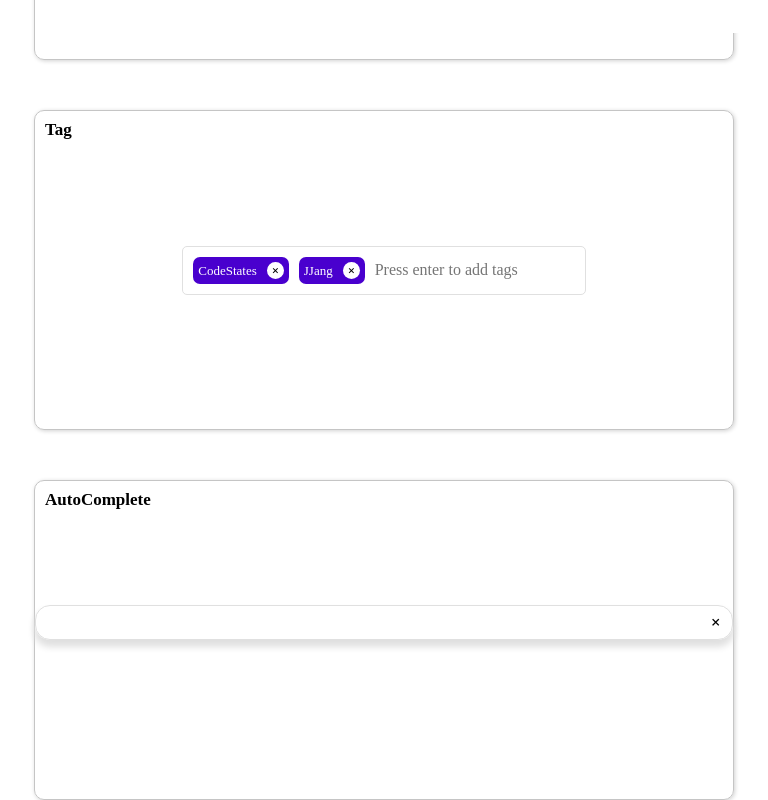
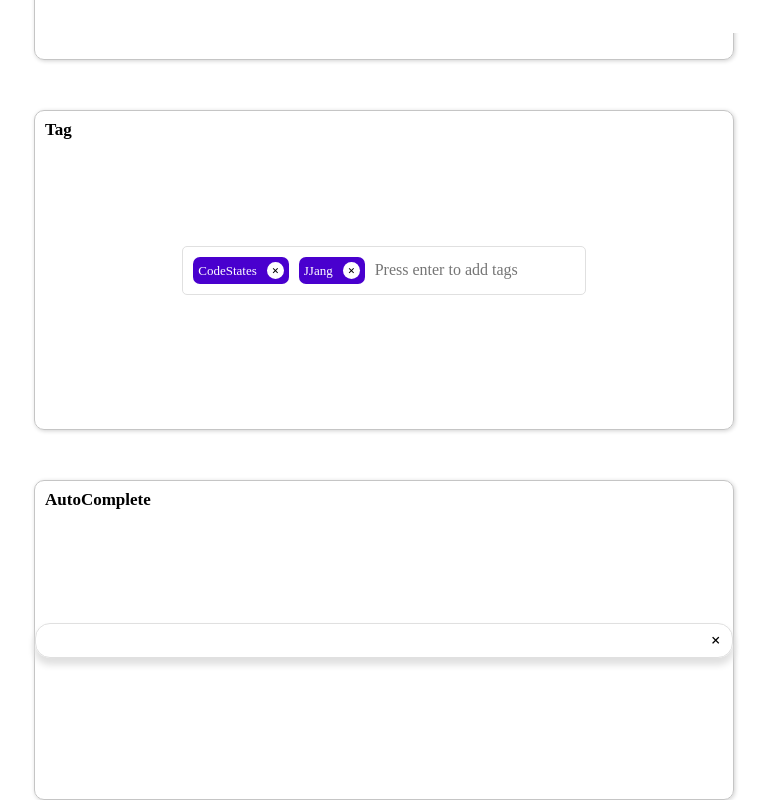
Before and after one commit to Lee-Seonghyun316/wanted_pre_onboarding, a React (Create React App) app in the folder custom-component/: page / in a window 1280 px wide. Shown: the part 1050-1850 px from the top of the page, without its empty margins (256-1024 px from the left). Built offline with nearby package versions, Linux system fonts and the light colour scheme.

Commit message:
Refactor: AutoComplete 에 성능을 고려한 useCallback 추가, 태그 위치 속성 수정
- 기존에 absolute 를 이용하여 inputContainer AutoContainer 위치를 설정하였으나, 하나의 Wrap 으로 감싸고 relative 로 위치를 설정할 수 있도록 변경

```diff
--- a/custom-component/src/component/AutoComplete.js
+++ b/custom-component/src/component/AutoComplete.js
@@ -1,8 +1,7 @@
-import React, { useState } from "react";
+import React, { useCallback, useState } from "react";
 import Container from "./Container";
 import styled from "styled-components";
 
-const AutoComplete = () => {
 const autoItems = [
   { id: 1, text: "antique" },
   { id: 2, text: "vintage" },
@@ -10,75 +9,89 @@ const AutoComplete = () => {
   { id: 4, text: "rustic" },
   { id: 5, text: "refurbished" },
 ];
+const { id, text } = [autoItems];
+
+const AutoComplete = () => {
   const [suggestions, setSuggestions] = useState([]);
   const [inputText, setInputText] = useState("");
 
-  const onTextChanged = (e) => {
+  const changeSuggestions = useCallback(
+    (value) => {
+      const regex = new RegExp(`${value}`, "i");
+      setSuggestions(autoItems.filter(({ text }) => regex.test(text)));
+    },
+    [autoItems, text]
+  );
+
+  const handleTextChange = useCallback((e) => {
     const value = e.target.value;
     if (value.length > 0) {
-      const regex = new RegExp(`${value}`, "i");
-      setSuggestions(autoItems.sort().filter((item) => regex.test(item.text)));
+      changeSuggestions(value);
     } else {
       setSuggestions([]);
     }
     setInputText(value);
-  };
-  const suggestionSelect = (value) => {
+  }, []);
+
+  const handleSelect = useCallback((value) => {
     setInputText(value);
-    setSuggestions([]);
-  };
-  const handleXBtn = () => {
+    changeSuggestions(value);
+  }, []);
+
+  const handleXBtnClick = useCallback(() => {
     setInputText("");
     setSuggestions([]);
-  };
-  const renderSuggestions = () => {
+  }, []);
+
+  const renderSuggestions = useCallback(() => {
     if (suggestions.length === 0) {
       return null;
     }
 
     return (
-      <AutoDropPart>
+      <AutoContainer>
         <AutoList>
-          {suggestions.map((item) => (
-            <AutoItem key={item.id} onClick={() => suggestionSelect(item.text)}>
-              {item.text}
+          {suggestions.map(({ id, text }) => (
+            <AutoItem key={id} onClick={() => handleSelect(text)}>
+              {text}
             </AutoItem>
           ))}
         </AutoList>
-      </AutoDropPart>
+      </AutoContainer>
     );
-  };
+  }, [suggestions, id, text]);
 
   return (
     <Container title="AutoComplete">
+      <Wrap>
         <InputContainer isSuggestions={suggestions.length}>
-        <Input type="text" value={inputText} onChange={onTextChanged} />
-        <XBtn onClick={() => handleXBtn()}>+</XBtn>
+          <Input type="text" value={inputText} onChange={handleTextChange} />
+          <XBtn onClick={() => handleXBtnClick()}>+</XBtn>
         </InputContainer>
-      <AutoContainer isSuggestions={suggestions.length}>
         {renderSuggestions()}
-      </AutoContainer>
+      </Wrap>
     </Container>
   );
 };
 
 export default AutoComplete;
 
+const Wrap = styled.div`
+  position: relative;
+  width: 100%;
+`;
+
 const InputContainer = styled.div`
   height: 35px;
-  position: absolute;
-  top: 50%;
-  left: 0;
-  transform: translateY(-100%);
+  position: relative;
   width: 100%;
   display: flex;
   justify-content: space-between;
   border: 1px solid ${({ theme }) => theme.colors.gray_4};
-  box-shadow: 0px 6px 7px 1px ${({ theme }) => theme.colors.gray_4};
+  box-shadow: 0 6px 7px 1px ${({ theme }) => theme.colors.gray_4};
   padding: 5px 5px 5px 10px;
-  border-radius: 15px 15px
-    ${({ isSuggestions }) => (isSuggestions > 0 ? 0 : "15px")}
-    ${({ isSuggestions }) => (isSuggestions > 0 ? 0 : "15px")};
+  border-radius: ${({ isSuggestions }) =>
+    isSuggestions > 0 ? "15px 15px 0 0" : "15px 15px 15px 15px"};
 `;
 
 const Input = styled.input`
@@ -94,22 +107,18 @@ const XBtn = styled.button`
 
 const AutoContainer = styled.div`
   position: absolute;
-  top: 50%;
+  top: 35px;
   left: 0;
   transform: translateY(-50%+35px);
-  visibility: ${({ isSuggestions }) =>
-    isSuggestions > 0 ? "visible" : "hidden"};
   background-color: white;
   padding: 10px 0;
   width: 100%;
   border: 1px solid ${({ theme }) => theme.colors.gray_4};
   border-top: none;
-  box-shadow: 0px 6px 7px 1px ${({ theme }) => theme.colors.gray_4};
+  box-shadow: 0 6px 7px 1px ${({ theme }) => theme.colors.gray_4};
   gap: 10px;
   border-radius: 0 0 15px 15px;
 `;
-
-const AutoDropPart = styled.div``;
 
 const AutoList = styled.ul`
   gap: 3px;
@@ -121,7 +130,7 @@ const AutoItem = styled.li`
   padding: 0 10px;
   font-size: 14px;
   font-weight: ${({ theme }) => theme.fontWeight.bold_600};
-  :hover {
+  &:hover {
     background-color: ${({ theme }) => theme.colors.gray_4};
   }
 `;
```
Lines whose indentation alone changed are shown as unchanged.
